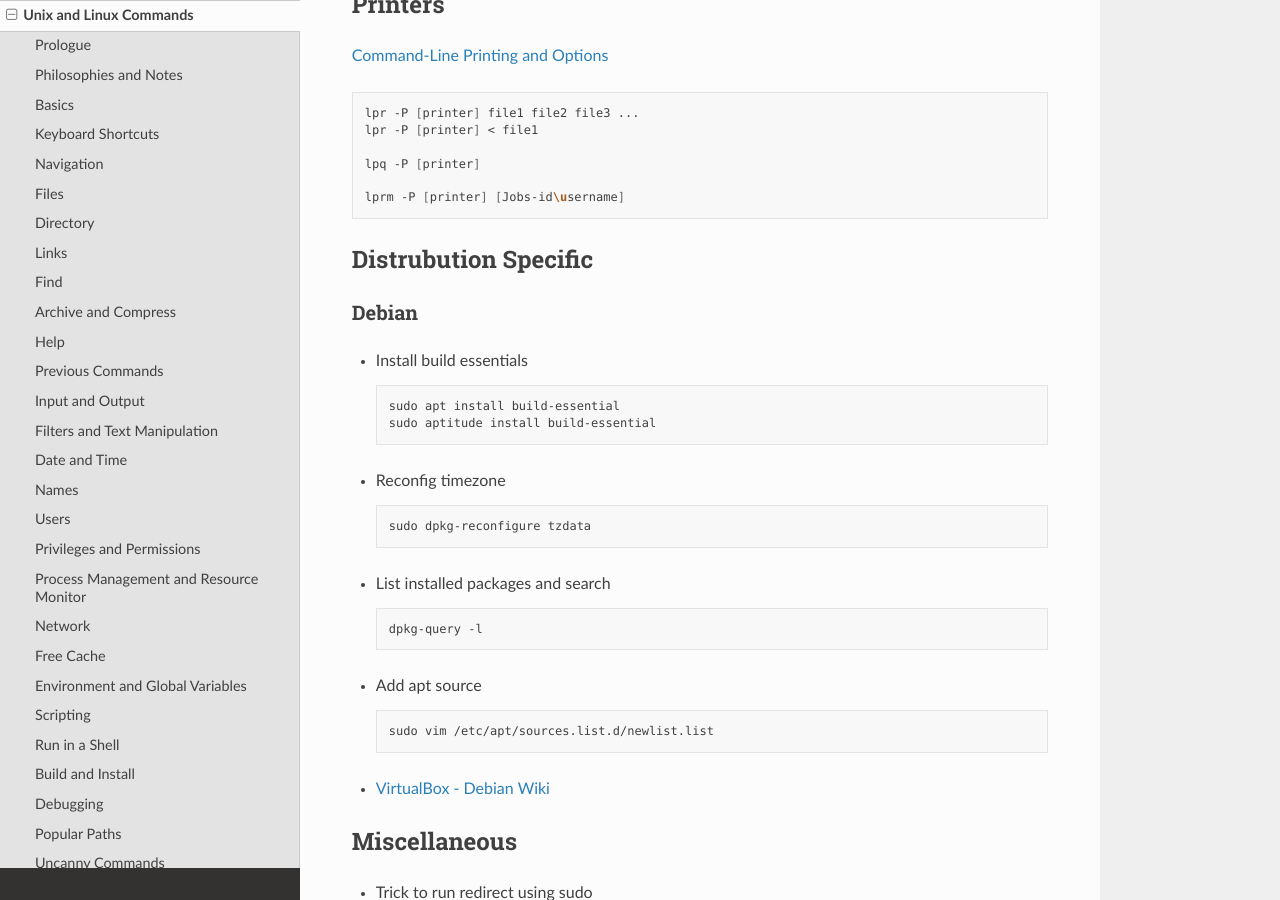
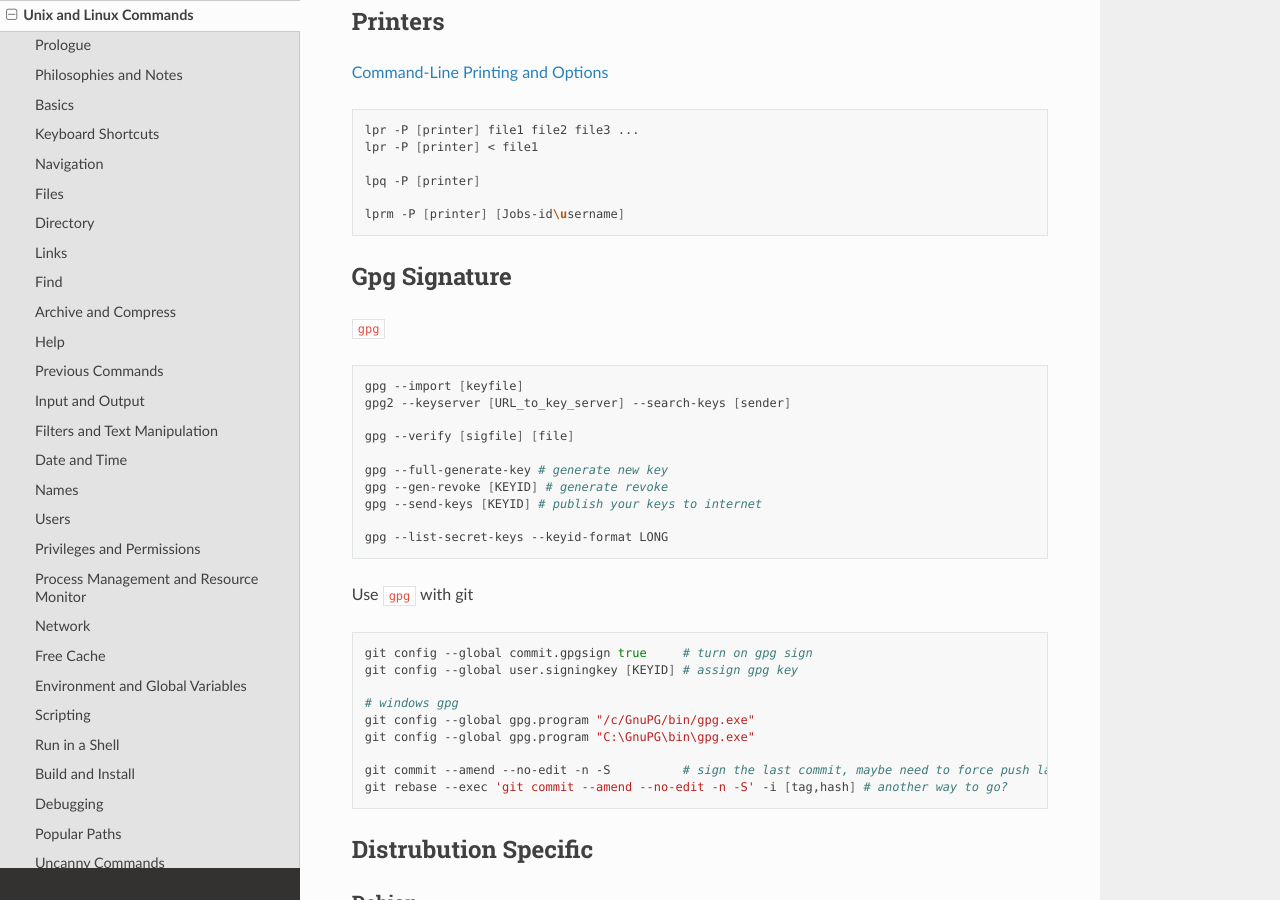
Before and after one commit to snowme34/snowme34.com, a Sphinx documentation site: the page built from docs/source/reference/commands/unix-and-linux-commands.md, in a window 1280 px wide and 900 px high, scrolled down 31690 px. Built offline with Sphinx 7.4.7 and the Read the Docs theme 2.0.0, drawn with Linux system fonts in a browser that asks for light colours; some of the changed text lies outside the part shown.

Commit message:
update docker and unix commands, add unix permissions

````diff
--- a/docs/source/index.rst
+++ b/docs/source/index.rst
@@ -69,6 +69,7 @@ The organization of this site is as following:
 
    reference/unix/mount-and-unmount
    reference/unix/unix-file-system
+   reference/unix/unix-permissions
 
 
 .. toctree::
--- a/docs/source/reference/commands/unix-and-linux-commands.md
+++ b/docs/source/reference/commands/unix-and-linux-commands.md
@@ -1708,6 +1709,37 @@ lpq -P [printer]
 lprm -P [printer] [Jobs-id\username]
 ```
 
+## Gpg Signature
+
+`gpg`
+
+```bash
+gpg --import [keyfile]
+gpg2 --keyserver [URL_to_key_server] --search-keys [sender]
+
+gpg --verify [sigfile] [file]
+
+gpg --full-generate-key # generate new key
+gpg --gen-revoke [KEYID] # generate revoke
+gpg --send-keys [KEYID] # publish your keys to internet
+
+gpg --list-secret-keys --keyid-format LONG
+```
+
+Use `gpg` with git
+
+```bash
+git config --global commit.gpgsign true     # turn on gpg sign
+git config --global user.signingkey [KEYID] # assign gpg key
+
+# windows gpg
+git config --global gpg.program "/c/GnuPG/bin/gpg.exe"
+git config --global gpg.program "C:\GnuPG\bin\gpg.exe"
+
+git commit --amend --no-edit -n -S          # sign the last commit, maybe need to force push later
+git rebase --exec 'git commit --amend --no-edit -n -S' -i [tag,hash] # another way to go?
+```
+
 ## Distrubution Specific
 
 ### Debian
````
Also changed, not shown: other parts of docs/source/reference/commands/unix-and-linux-commands.md (+3 -2 lines), docs/source/reference/commands/docker-commands.md (+1 -1 lines), docs/source/reference/unix/unix-permissions.md (added, +193 -0 lines).
